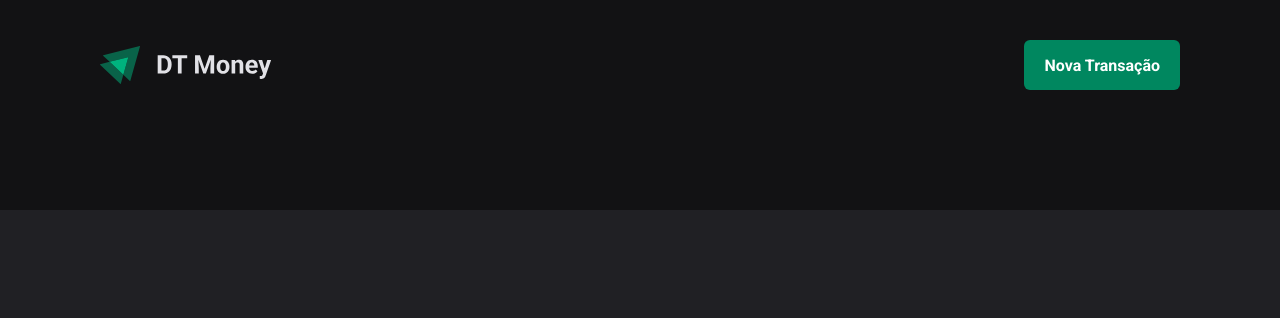
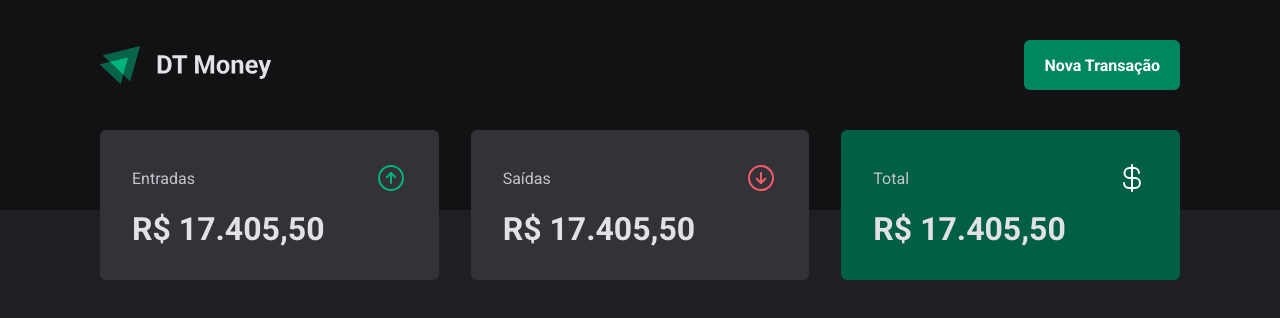
Before and after one commit to HenriqueMarcelo/dt-money, a React (Vite) app: page / in a window 1280 px wide. Shown: the top 318 px of the page. Built offline with nearby package versions, Linux system fonts and the light colour scheme.

Commit message:
Summary Component

```diff
--- a/package.json
+++ b/package.json
@@ -10,6 +10,7 @@
     "preview": "vite preview"
   },
   "dependencies": {
+    "phosphor-react": "^1.4.1",
     "react": "^18.2.0",
     "react-dom": "^18.2.0",
     "styled-components": "^5.3.6"
--- /dev/null
+++ b/src/components/Summary/index.tsx
@@ -0,0 +1,33 @@
+import { ArrowCircleDown, ArrowCircleUp, CurrencyDollar } from 'phosphor-react'
+import { useTheme } from 'styled-components'
+import { SummaryCard, SummaryContainer } from './style'
+
+export function Summary() {
+  const theme = useTheme()
+
+  return (
+    <SummaryContainer>
+      <SummaryCard>
+        <header>
+          <span>Entradas</span>
+          <ArrowCircleUp size={32} color={theme['green-300']} />
+        </header>
+        <strong>R$ 17.405,50</strong>
+      </SummaryCard>
+      <SummaryCard>
+        <header>
+          <span>Saídas</span>
+          <ArrowCircleDown size={32} color={theme['red-300']} />
+        </header>
+        <strong>R$ 17.405,50</strong>
+      </SummaryCard>
+      <SummaryCard variant="green">
+        <header>
+          <span>Total</span>
+          <CurrencyDollar size={32} color={theme.white} />
+        </header>
+        <strong>R$ 17.405,50</strong>
+      </SummaryCard>
+    </SummaryContainer>
+  )
+}
--- /dev/null
+++ b/src/components/Summary/style.ts
@@ -0,0 +1,43 @@
+import styled, { css } from 'styled-components'
+
+export const SummaryContainer = styled.section`
+  width: 100%;
+  max-width: 1128px;
+  margin: 0 auto;
+  padding: 0 1.5rem;
+
+  display: grid;
+  grid-template-columns: repeat(3, 1fr);
+  gap: 2rem;
+
+  margin-top: -5rem;
+`
+
+interface SummaryCardProps {
+  variant?: 'green'
+}
+
+export const SummaryCard = styled.div<SummaryCardProps>`
+  background-color: ${({ theme }) => theme['gray-600']};
+  border-radius: 6px;
+  padding: 2rem;
+
+  header {
+    display: flex;
+    align-items: center;
+    justify-content: space-between;
+    color: ${({ theme }) => theme['gray-300']};
+  }
+
+  strong {
+    display: block;
+    margin-top: 1rem;
+    font-size: 2rem;
+  }
+
+  ${({ variant, theme }) =>
+    variant === 'green' &&
+    css`
+      background: ${theme['green-700']};
+    `}
+`
--- a/src/pages/Transactions/index.tsx
+++ b/src/pages/Transactions/index.tsx
@@ -1,9 +1,11 @@
 import { Header } from '../../components/Header'
+import { Summary } from '../../components/Summary'
 
 export function Transactions() {
   return (
     <main>
       <Header />
+      <Summary />
     </main>
   )
 }
```
Also changed, not shown: 1 other file (tests, documents, lock files or other folders).
